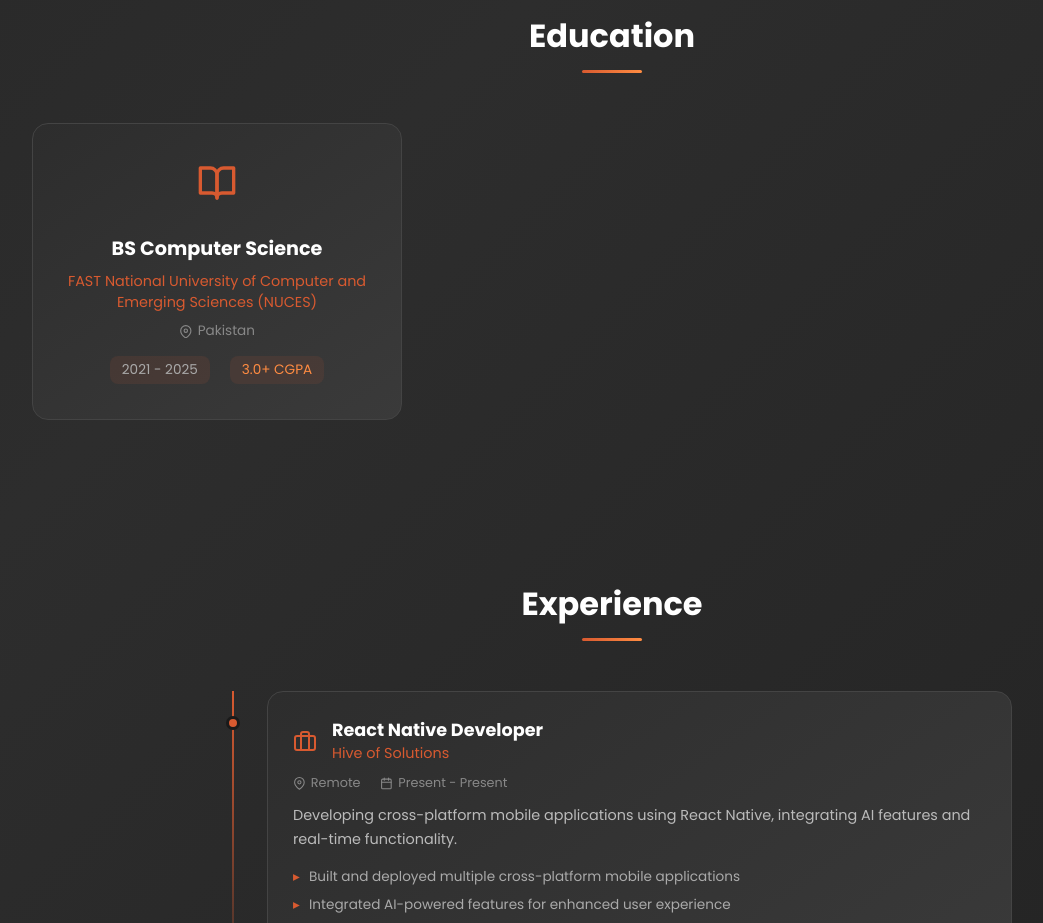
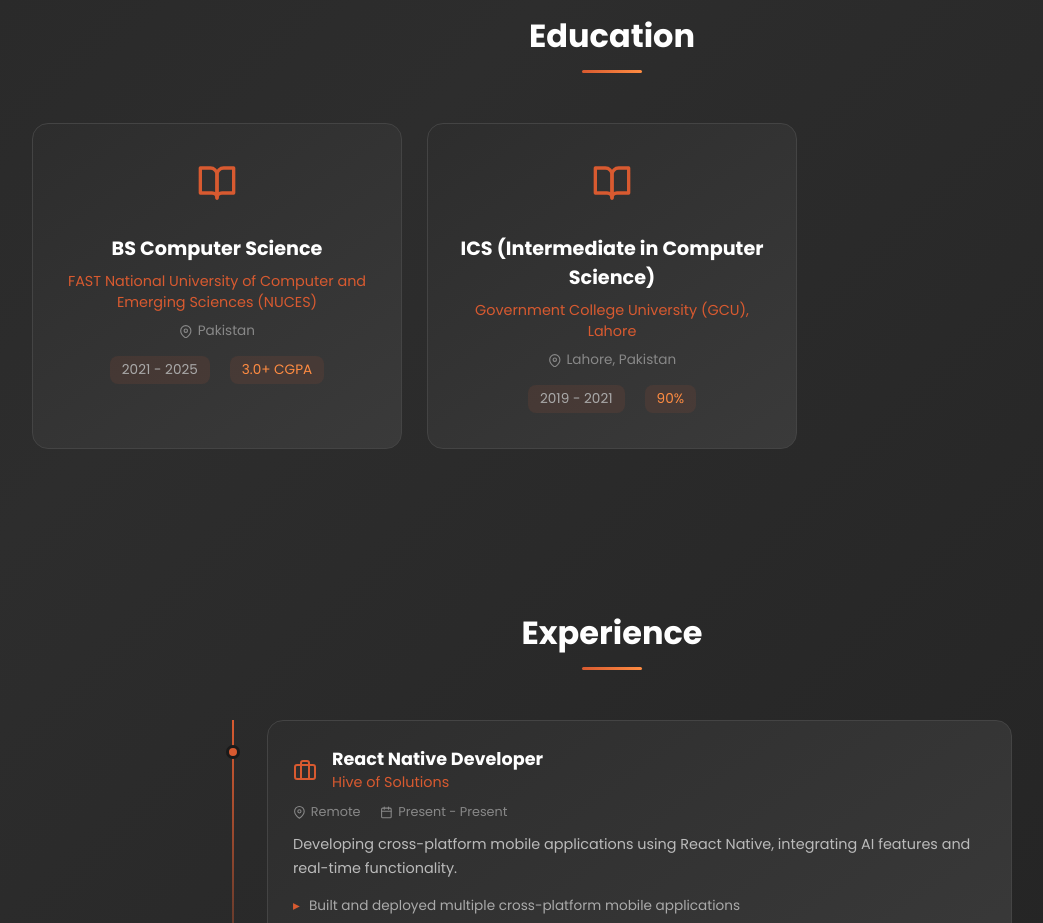
Before and after one commit to roohan-514/portfolio, a React (Create React App) app: page / in a window 1280 px wide. Shown: the part 2900-3823 px from the top of the page, without its empty margins (28-1071 px from the left). Built offline with nearby package versions, Linux system fonts and the light colour scheme; the HTML template or start-up script is replaced by a standard one.

Commit message:
Add ICS education entry

```diff
--- a/src/data/portfolioData.js
+++ b/src/data/portfolioData.js
@@ -119,6 +119,16 @@ const portfolioData = {
       endDate: "2025",
       marks: "3.0+ CGPA",
       image: "/images/education/fast.jpg"
+    },
+    {
+      id: 2,
+      degree: "ICS (Intermediate in Computer Science)",
+      institution: "Government College University (GCU), Lahore",
+      location: "Lahore, Pakistan",
+      startDate: "2019",
+      endDate: "2021",
+      marks: "90%",
+      image: "/images/education/gcu.jpg"
     }
   ],
 
```
